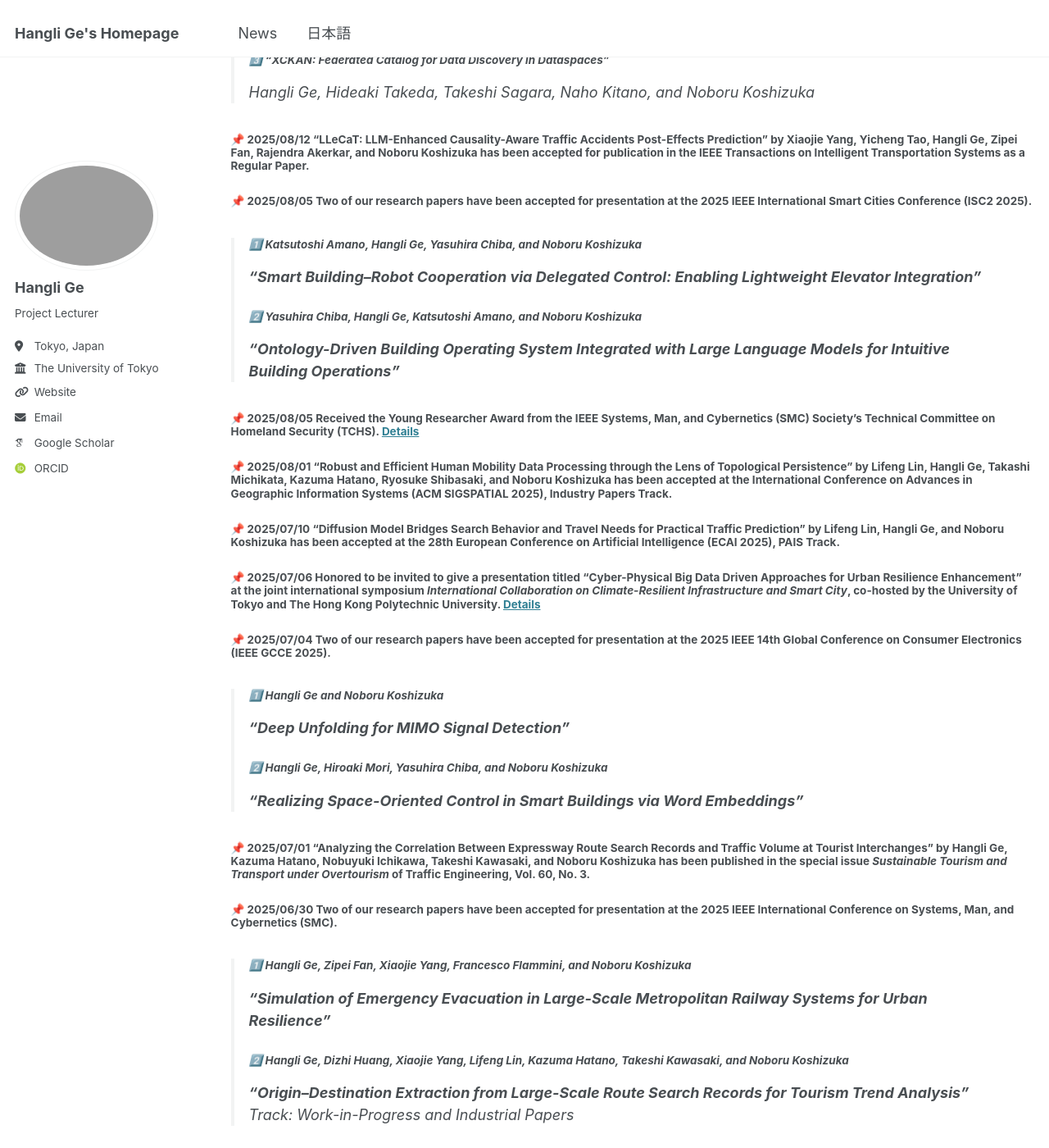
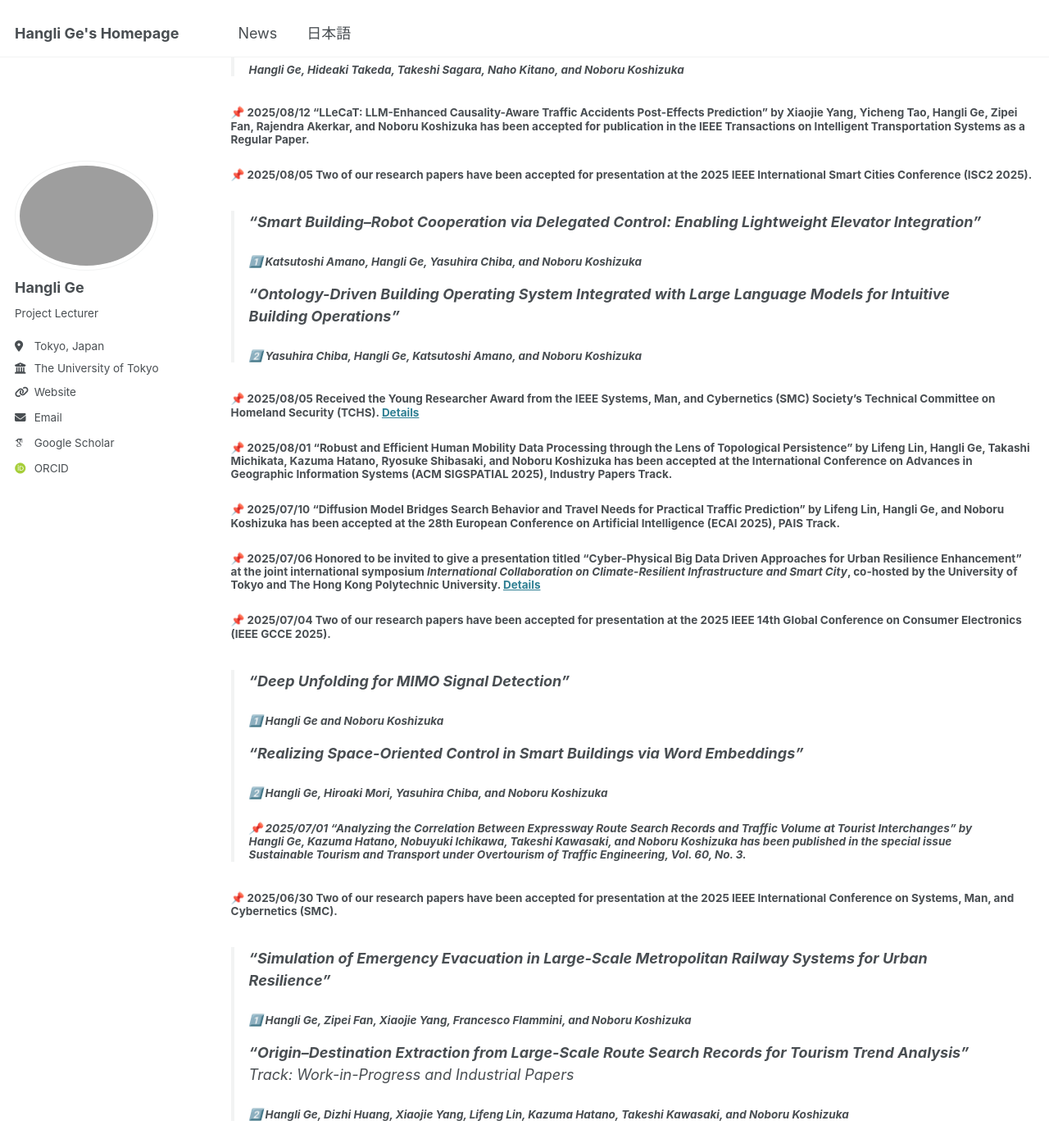
Before and after one commit to christie888/christie888.github.io, a Jekyll site: the page built from _pages/post.md, in a window 1280 px wide and 1400 px high, scrolled down 622 px. Shown: the whole window at 82% size. Built offline with Jekyll 4.4.1, drawn with Linux system fonts in a browser that asks for light colours; some web fonts are replaced.

Commit message:
Update post.md

```diff
--- a/_pages/post.md
+++ b/_pages/post.md
@@ -13,22 +13,22 @@ permalink: post/
 
 ##### 📌 2025/11/06 Three of our research papers have been accepted for presentation at the **2025 IEEE International Conference on Big Data (IEEE BigData 2025)**.
 > ###### 1️⃣ **“Place with Intention: An Empirical Attendance Predictive Study of Expo 2025”**
-> Xiaojie Yang, Dizhi Huang, Hangli Ge, Masahiro Sano, Takeaki Ohdake, Kazuma Hatano, and Noboru Koshizuka
+> ######  Xiaojie Yang, Dizhi Huang, Hangli Ge, Masahiro Sano, Takeaki Ohdake, Kazuma Hatano, and Noboru Koshizuka
 >
 > ###### 2️⃣ **“Leveraging Visitor Mobility and IoT Sensor Networks for Sustainable Waste Management”**
-> Slamet Kristanto Tirto Utomo, Hangli Ge, and Noboru Koshizuka
+> ###### Slamet Kristanto Tirto Utomo, Hangli Ge, and Noboru Koshizuka
 >
 > ###### 3️⃣ **“XCKAN: Federated Catalog for Data Discovery in Dataspaces”**
-> Hangli Ge, Hideaki Takeda, Takeshi Sagara, Naho Kitano, and Noboru Koshizuka
+> ###### Hangli Ge, Hideaki Takeda, Takeshi Sagara, Naho Kitano, and Noboru Koshizuka
 
 ##### 📌 2025/08/12 **“LLeCaT: LLM-Enhanced Causality-Aware Traffic Accidents Post-Effects Prediction”** by Xiaojie Yang, Yicheng Tao, Hangli Ge, Zipei Fan, Rajendra Akerkar, and Noboru Koshizuka has been accepted for publication in the **IEEE Transactions on Intelligent Transportation Systems** as a **Regular Paper**.
 
 ##### 📌 2025/08/05 Two of our research papers have been accepted for presentation at the **2025 IEEE International Smart Cities Conference (ISC2 2025)**.
+> **“Smart Building–Robot Cooperation via Delegated Control: Enabling Lightweight Elevator Integration”**
 > ###### 1️⃣ Katsutoshi Amano, Hangli Ge, Yasuhira Chiba, and Noboru Koshizuka
-> **“Smart Building–Robot Cooperation via Delegated Control: Enabling Lightweight Elevator Integration”**
 >
+> **“Ontology-Driven Building Operating System Integrated with Large Language Models for Intuitive Building Operations”**
 > ###### 2️⃣ Yasuhira Chiba, Hangli Ge, Katsutoshi Amano, and Noboru Koshizuka
-> **“Ontology-Driven Building Operating System Integrated with Large Language Models for Intuitive Building Operations”**
 
 ##### 📌 2025/08/05 Received the **Young Researcher Award** from the IEEE Systems, Man, and Cybernetics (SMC) Society’s Technical Committee on Homeland Security (TCHS). [Details](https://www.ieee-csr.org/awards/#ieee-smc-tchs)
 
@@ -39,21 +39,19 @@ permalink: post/
 ##### 📌 2025/07/06 Honored to be invited to give a presentation titled **“Cyber-Physical Big Data Driven Approaches for Urban Resilience Enhancement”** at the joint international symposium *International Collaboration on Climate-Resilient Infrastructure and Smart City*, co-hosted by the University of Tokyo and The Hong Kong Polytechnic University. [Details](https://hanglige.com/files/20250706Poster_UTokyo.jpg)
 
 ##### 📌 2025/07/04 Two of our research papers have been accepted for presentation at the **2025 IEEE 14th Global Conference on Consumer Electronics (IEEE GCCE 2025)**.
+> **“Deep Unfolding for MIMO Signal Detection”**
 > ###### 1️⃣ Hangli Ge and Noboru Koshizuka
-> **“Deep Unfolding for MIMO Signal Detection”**
 >
+> **“Realizing Space-Oriented Control in Smart Buildings via Word Embeddings”**
 > ###### 2️⃣ Hangli Ge, Hiroaki Mori, Yasuhira Chiba, and Noboru Koshizuka
-> **“Realizing Space-Oriented Control in Smart Buildings via Word Embeddings”**
-
 ##### 📌 2025/07/01 **“Analyzing the Correlation Between Expressway Route Search Records and Traffic Volume at Tourist Interchanges”** by Hangli Ge, Kazuma Hatano, Nobuyuki Ichikawa, Takeshi Kawasaki, and Noboru Koshizuka has been published in the special issue *Sustainable Tourism and Transport under Overtourism* of **Traffic Engineering**, Vol. 60, No. 3.
 
 ##### 📌 2025/06/30 Two of our research papers have been accepted for presentation at the **2025 IEEE International Conference on Systems, Man, and Cybernetics (SMC)**.
+> **“Simulation of Emergency Evacuation in Large-Scale Metropolitan Railway Systems for Urban Resilience”**
 > ###### 1️⃣ Hangli Ge, Zipei Fan, Xiaojie Yang, Francesco Flammini, and Noboru Koshizuka
-> **“Simulation of Emergency Evacuation in Large-Scale Metropolitan Railway Systems for Urban Resilience”**
->
-> ###### 2️⃣ Hangli Ge, Dizhi Huang, Xiaojie Yang, Lifeng Lin, Kazuma Hatano, Takeshi Kawasaki, and Noboru Koshizuka
 > **“Origin–Destination Extraction from Large-Scale Route Search Records for Tourism Trend Analysis”**
 > Track: Work-in-Progress and Industrial Papers
+> ###### 2️⃣ Hangli Ge, Dizhi Huang, Xiaojie Yang, Lifeng Lin, Kazuma Hatano, Takeshi Kawasaki, and Noboru Koshizuka
 
 ##### 📌 2025/06/15 **“Long-Term Traffic Congestion Prediction on Expressways Using Route Search History Data”** by Itsuki Matsunaga, Hangli Ge, Yuto Kosugi, Nobuyuki Ichikawa, Takeshi Kawasaki, and Noboru Koshizuka has been accepted as a peer-reviewed oral presentation at the **45th Annual Conference on Traffic Engineering (JSTE)**.
 
```
